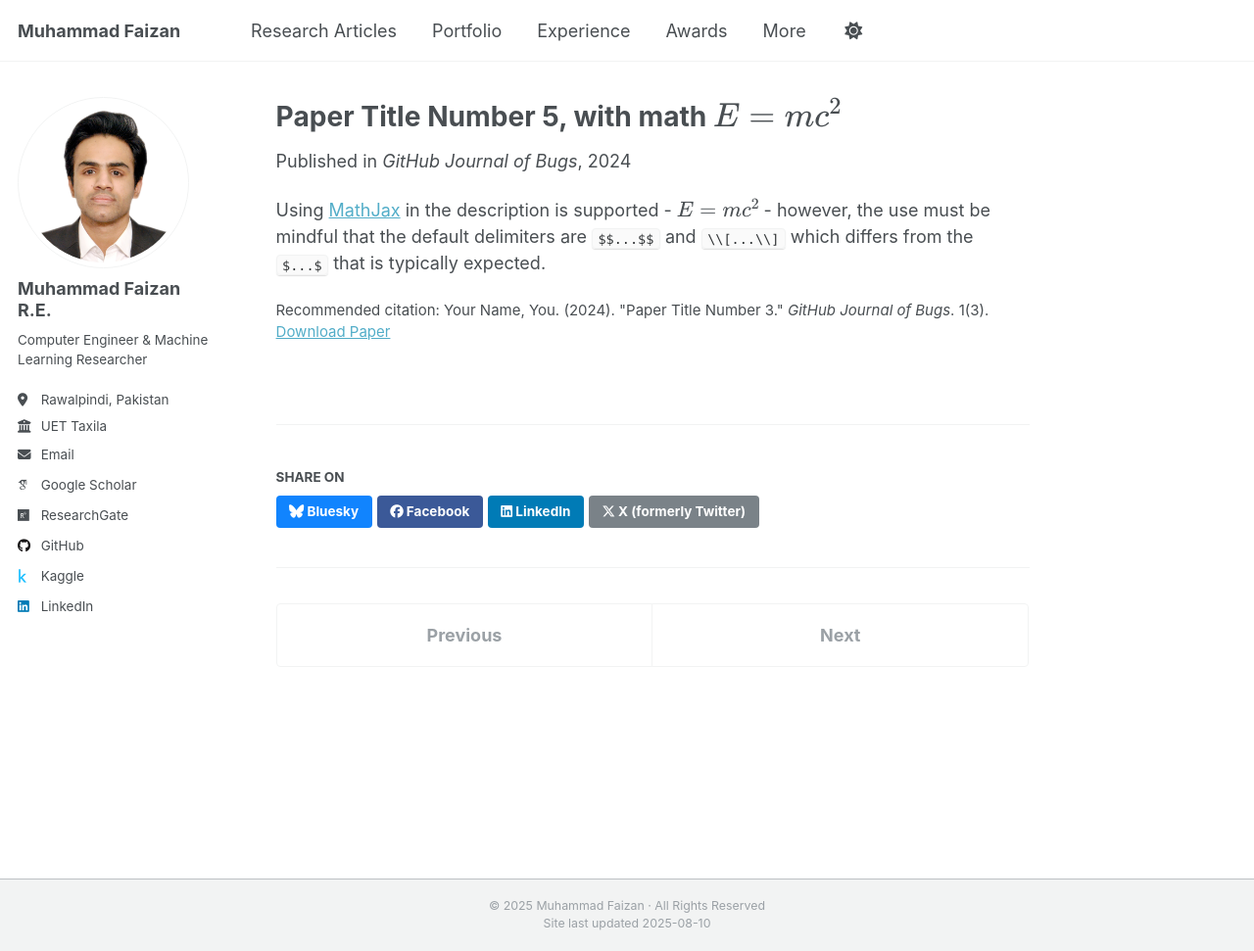
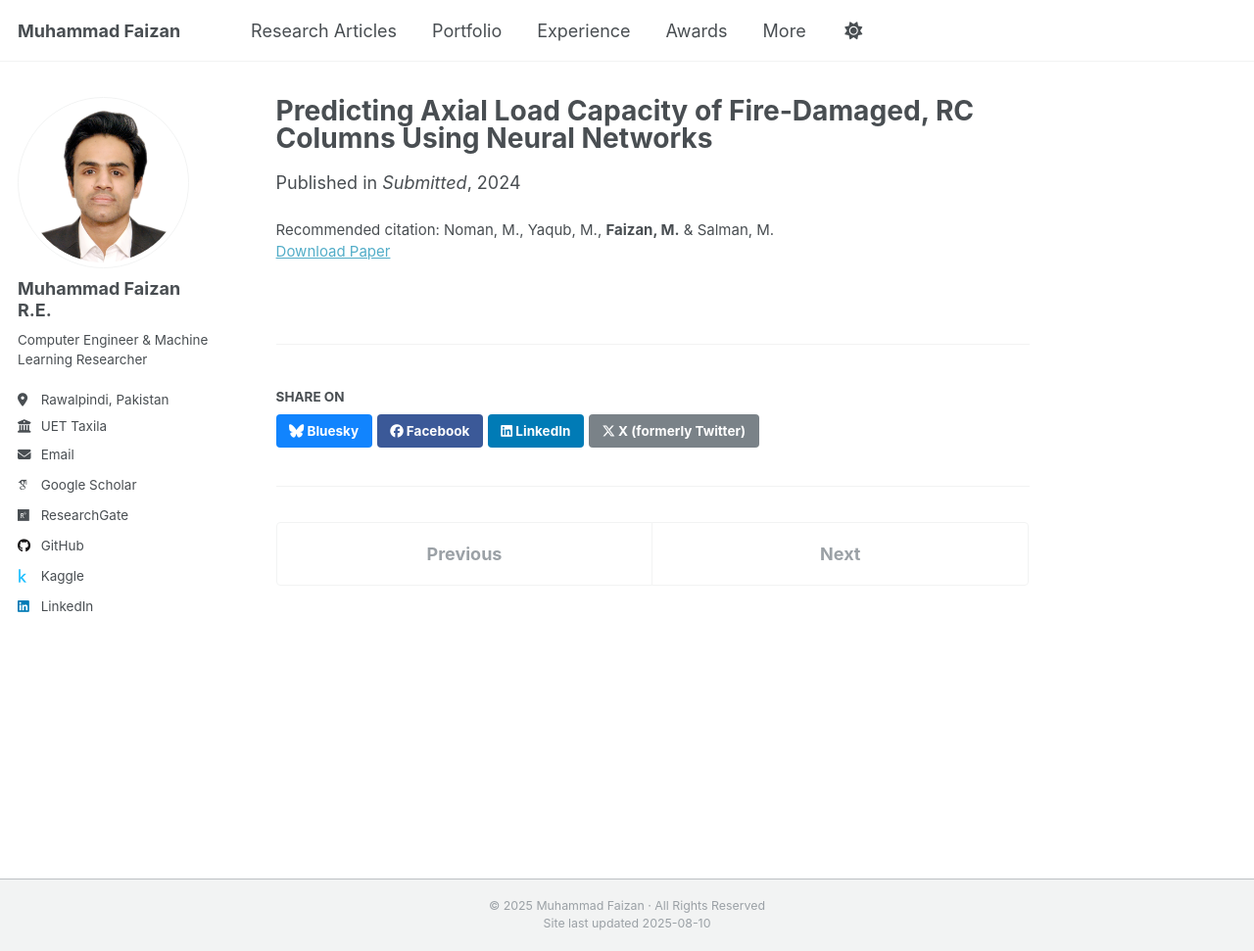
Before and after one commit to MuhammadFaizan99/MuhammadFaizan99.github.io, a Jekyll site: the page built from _publications/2025-06-08-paper-title-number-5.md, in a window 1280 px wide and 971 px high. Shown: the whole window at 98% size. Built offline with Jekyll 4.4.1, drawn with Linux system fonts in a browser that asks for light colours; some web fonts are replaced; a script that is not in the unit is left out.

Commit message:
Update 2025-06-08-paper-title-number-5.md

```diff
--- a/_publications/2025-06-08-paper-title-number-5.md
+++ b/_publications/2025-06-08-paper-title-number-5.md
@@ -1,13 +1,9 @@
 ---
-title: "Paper Title Number 5, with math $$E=mc^2$$"
+title: "Predicting Axial Load Capacity of Fire-Damaged, RC Columns Using Neural Networks"
 collection: publications
-category: conferences
-permalink: /publication/2024-02-17-paper-title-number-4
-excerpt: 'This paper is about a famous math equation, $$E=mc^2$$'
-date: 2024-02-17
-venue: 'GitHub Journal of Bugs'
-paperurl: 'http://academicpages.github.io/files/paper3.pdf'
-citation: 'Your Name, You. (2024). &quot;Paper Title Number 3.&quot; <i>GitHub Journal of Bugs</i>. 1(3).'
+category: submitted
+date: 2024-01-01
+venue: 'Submitted'
+paperurl: ""
+citation: 'Noman, M., Yaqub, M., <b>Faizan, M.</b> & Salman, M.'
 ---
-
-Using [MathJax](https://www.mathjax.org/) in the description is supported - $$E=mc^2$$ - however, the use must be mindful that the default delimiters are `$$...$$` and `\\[...\\]` which differs from the `$...$` that is typically expected.
```
